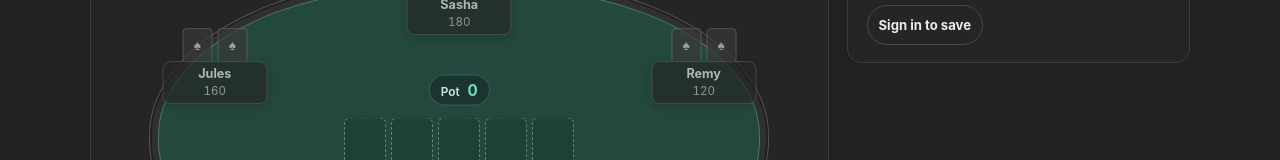
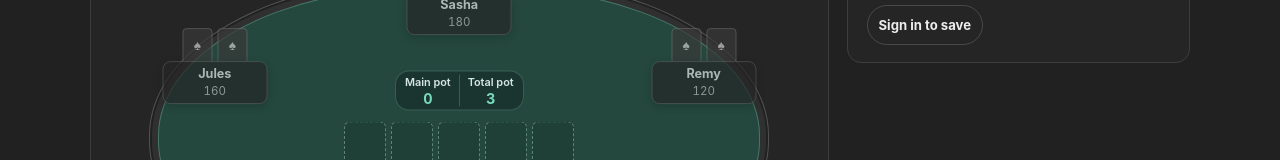
Before and after one commit to KebabServer/PokerTools, a React (Vite) app: page / in a window 1280 px wide. Shown: the part 220-380 px from the top of the page. Built offline with nearby package versions, Linux system fonts and the light colour scheme; no server answers.

Commit message:
Show main and total pots together

```diff
--- a/src/Replayer.tsx
+++ b/src/Replayer.tsx
@@ -21,7 +21,10 @@ function Table({ frame, button, bigBlind }: { frame: Frame | undefined; button:
     <div className="table-center">
       <div className="pot-display">
         <PotChips amount={pot - paidOut} bigBlind={blindCents} />
-        <div className="pot-total"><span>{awards ? 'Total pot' : 'Pot'}</span><strong>{chips(pot)}</strong></div>
+        <dl className="pot-total">
+          <div><dt>Main pot</dt><dd>{chips(collectedPots[0]?.amount ?? 0)}</dd></div>
+          <div><dt>Total pot</dt><dd>{chips(frame.pot)}</dd></div>
+        </dl>
       </div>
       <div className="board-cards">{Array.from({ length: 5 }, (_, index) => <PlayingCard key={index} card={board[index]} />)}</div>
     </div>
--- a/src/styles.css
+++ b/src/styles.css
@@ -52,9 +52,11 @@ p { color: var(--muted); line-height: 1.5; }
 .table-felt { height: 100%; border-radius: inherit; position: relative; border: 1px solid #477668; background: #24483e; }
 .table-center { position: absolute; left: 50%; top: calc(50% - 12px); transform: translate(-50%,-50%); display: grid; justify-items: center; gap: 11px; }
 .pot-display { display: flex; align-items: center; justify-content: center; gap: 9px; min-height: 32px; }
-.pot-total { background: #1a3530; display: flex; align-items: baseline; gap: 8px; padding: 5px 11px; border: 1px solid #679a8962; border-radius: 20px; white-space: nowrap; }
-.pot-total span { font-size: .74rem; color: #d6e7e1; font-weight: 600; }
-.pot-total strong { color: var(--accent); font-size: .99rem; font-variant-numeric: tabular-nums; }
+.pot-total { background: #1a3530; display: flex; align-items: stretch; margin: 0; padding: 3px 1px; border: 1px solid #679a8962; border-radius: 14px; text-align: center; }
+.pot-total > div { padding-inline: 8px; }
+.pot-total > div + div { border-left: 1px solid #679a8962; }
+.pot-total dt { font-size: .68rem; color: #d6e7e1; font-weight: 600; white-space: nowrap; }
+.pot-total dd { margin: 1px 0 0; color: var(--accent); font-size: .9rem; font-weight: 750; font-variant-numeric: tabular-nums; }
 .pot-chips { display: flex; align-items: end; padding-bottom: 1px; }
 .pot-chips .chip-stack + .chip-stack { margin-left: -5px; }
 .chip-stack {
```
